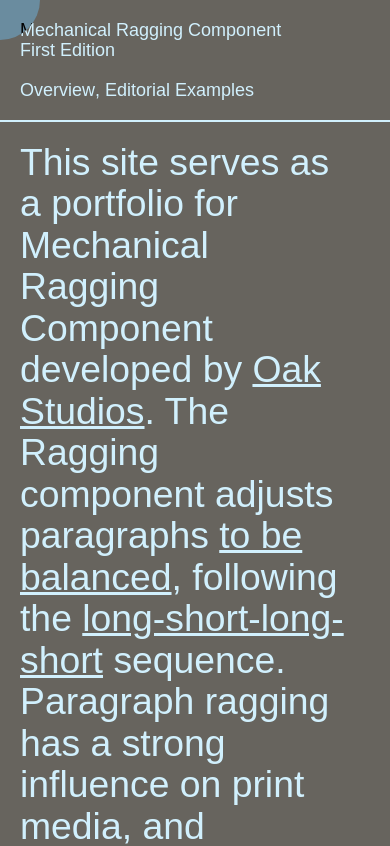
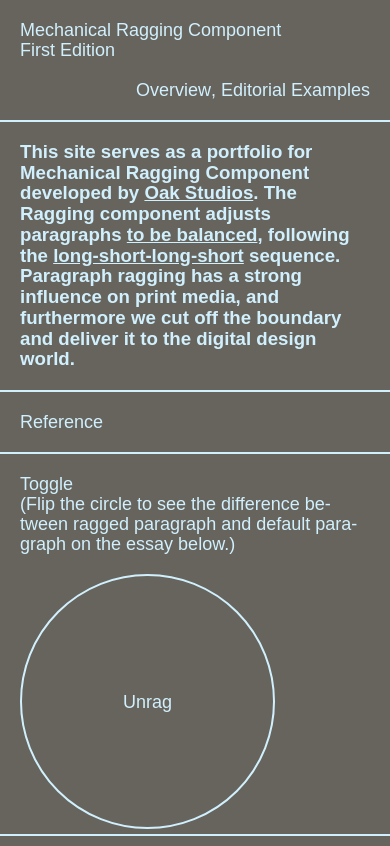
Before and after one commit to oakstudios/mechanical-ragger, a React (Create React App) app: page /#essay in a window 390 px wide. Shown: the top 846 px of the page. Built offline with nearby package versions, Linux system fonts and the light colour scheme.

Commit message:
Hide Mobile Cursor

```diff
--- a/src/App.js
+++ b/src/App.js
@@ -8,8 +8,6 @@ import PhotoSwipeUI_Default from "photoswipe/dist/photoswipe-ui-default.js";
 import useMeasure from "react-use-measure";
 import "photoswipe/dist/photoswipe.css";
 import "photoswipe/src/css/default-skin/default-skin.scss";
-
-console.log({ PhotoSwipe });
 
 const Essay = () => {
   const [ragged, setRagging] = useState(true);
@@ -410,10 +408,10 @@ function App() {
   }, []);
 
   useLayoutEffect(() => {
-    console.log("bind");
     const elementList = document.querySelectorAll(
       "img, a, button, .hover-title"
     );
+    console.log("bind", elementList.length, elementList);
     const hoverCursor = () => setCursorSize("hovered");
     const resetCursor = () => setCursorSize("normal");
     [...elementList].map((element) => {
@@ -422,7 +420,11 @@ function App() {
     });
 
     return () => {
-      console.log("unbind");
+      const elementList = document.querySelectorAll(
+        "img, a, button, .hover-title"
+      );
+      console.log("unbind", elementList.length);
+
       [...elementList].map((element) => {
         element.removeEventListener("mouseenter", hoverCursor);
         element.removeEventListener("mouseleave", resetCursor);
--- a/src/App.scss
+++ b/src/App.scss
@@ -274,6 +274,7 @@ a.link {
   cursor: none;
 }
 
+@media (pointer: fine) {
   .cursor {
     position: absolute;
     top: 0;
@@ -299,6 +300,7 @@ a.link {
     }
     &.state--hovered::before {
       transform: translate(-50%, -50%) scale(0.4, 0.4);
+    }
   }
 }
 
@@ -388,6 +390,8 @@ body:not(.mobile) .hover-title:hover + .hover-image {
 
 @media (max-width: 800px) {
   .overview {
+    font-weight: bold;
+    font-size: 14pt;
     padding-right: 20px;
     grid-column: span 7;
   }
@@ -439,6 +443,7 @@ body:not(.mobile) .hover-title:hover + .hover-image {
 
   .siteNav {
     grid-column: span 7;
+    text-align: right;
   }
 }
 
```
Lines whose indentation alone changed are shown as unchanged.
